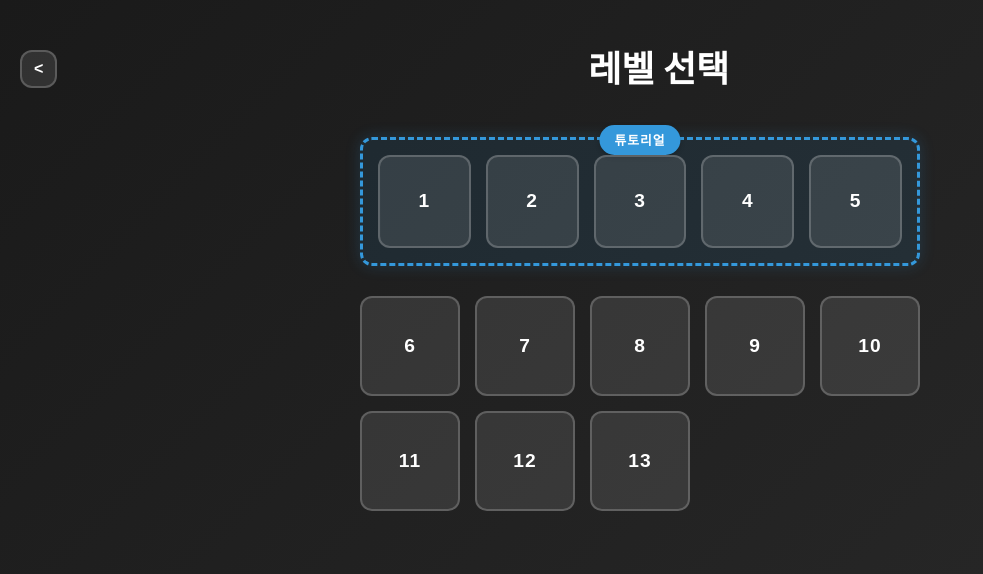
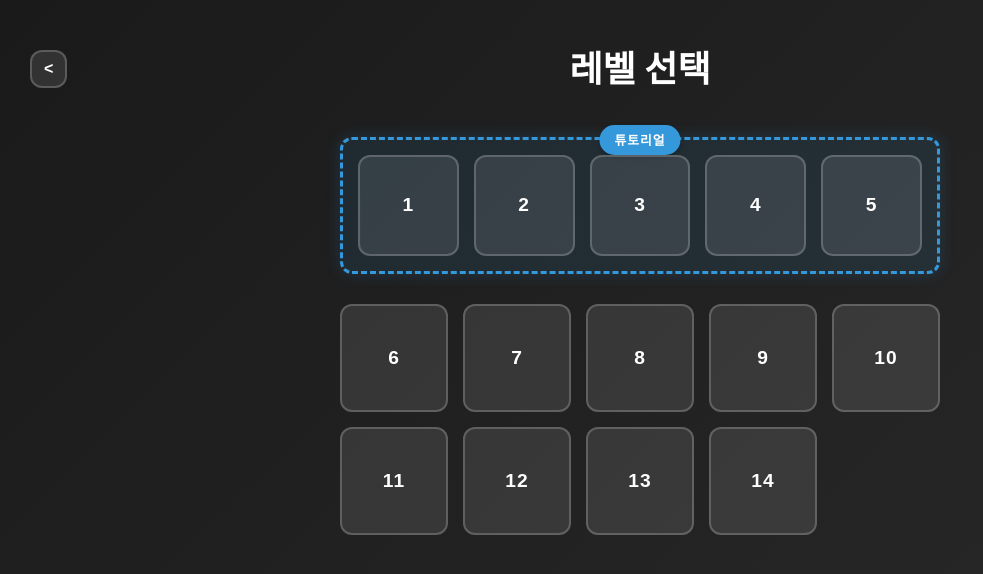
Before and after one commit to chu-rit/Aqre, a plain HTML site: page index.html in a window 1280 px wide. Both pictures are taken after a click on the button "게임 시작". Shown: the whole page, without its empty margins (0-983 px from the left). Drawn offline with Linux system fonts and the light colour scheme; no server answers.

Commit message:
디자인 간소화

```diff
--- a/puzzles.js
+++ b/puzzles.js
@@ -460,5 +460,63 @@ const PUZZLE_MAPS = [
             [0, 0, 0, 0, 0],
             [0, 0, 0, 0, 0]
         ]
+    },
+    {   // 14
+        id: 14,
+        name: "Level 14",
+        size: 5,
+        areas: [
+            {
+                cells: [[0, 0], [1, 0], [2, 0]],
+                required: 2
+            },
+            {
+                cells: [[0, 1], [0, 2], [0, 3]],
+                required: 'J'
+            },
+            {
+                cells: [[0, 4], [1, 4]],
+                required: 0
+            },
+            {
+                cells: [[1, 1], [1, 2], [1, 3],
+                        [2, 1]//, [2, 2]
+                    ],
+                required: 2
+            },
+            // {
+            //     cells: [[1, 3],// [1, 4],
+            //             [2, 3], [2, 4]],
+            //     required: 3
+            // },
+            {
+                cells: [[3, 0], [3, 1], [3, 2]],
+                required: 3
+            },
+            {
+                cells: [[2, 3], [2, 4],
+                        [3, 3], [3, 4]],
+                required: 3
+            },
+            {
+                cells: [[4, 0], [4, 1]],
+                required: 0
+            },
+            {
+                cells: [[4, 2], [4, 3]],
+                required: 2
+            },
+            {
+                cells: [[4, 4]],
+                required: 0
+            }
+        ],
+        initialState: [
+            [0, 0, 0, 0, 0],
+            [0, 0, 0, 0, 0],
+            [0, 0, 0, 0, 0],
+            [0, 0, 0, 0, 0],
+            [0, 0, 0, 0, 0]
+        ]
     }
 ];
--- a/styles.css
+++ b/styles.css
@@ -162,7 +162,6 @@ body {
 .refreshLevel {
     position: absolute;
     right: 10px;
-    top: 10px;
     width: 40px;
     height: 40px;
     display: flex;
@@ -173,6 +172,7 @@ body {
     color: white;
     cursor: pointer;
     transition: all 0.3s ease;
+    border-radius: 12px;
 }
 
 .refreshLevel:hover {
@@ -344,6 +344,8 @@ body {
     font-weight: 600;
     cursor: pointer;
     transition: all 0.3s ease;
+    position: absolute;
+    left: 10px;
 }
 
 .back-button:hover {
@@ -413,22 +415,6 @@ body {
     text-align: center;
     margin-bottom: 1.5rem;
     text-transform: uppercase;
-}
-
-.back-button {
-    background: rgba(255, 255, 255, 0.1);
-    border: 2px solid rgba(255, 255, 255, 0.2);
-    color: white;
-    border-radius: 12px;
-    padding: 8px 12px;
-    font-size: 16px;
-    font-weight: 600;
-    cursor: pointer;
-    transition: all 0.3s ease;
-}
-
-.back-button:hover {
-    background: rgba(255, 255, 255, 0.2);
 }
 
 /* 팝업 스타일 */
@@ -571,7 +557,7 @@ body {
 .level-container {
     max-width: 600px;
     margin: 0 auto;
-    padding: 20px;
+    padding-top: 20px;
 }
 
 .level-grid {
@@ -1200,10 +1186,6 @@ body {
         padding: 10px;
     }
 
-    .container {
-        padding: 1rem;
-    }
-
     .rules ul {
         padding-left: 20px;
     }
@@ -1217,10 +1199,6 @@ body {
 @media (max-width: 480px) {
     body {
         padding: 5px;
-    }
-
-    .container {
-        padding: 0.5rem;
     }
 }
 
```
